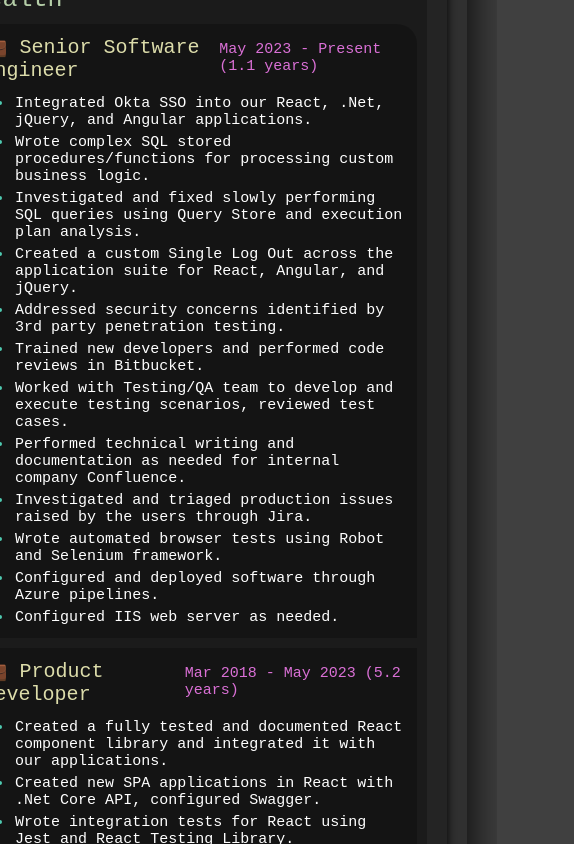
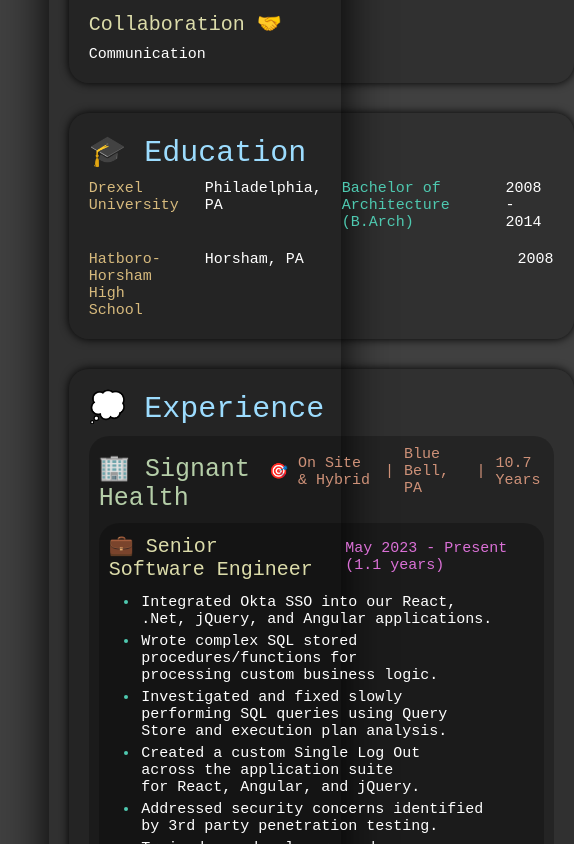
Before and after one commit to steveroof/resume, a React (Vite) app: page / in a window 390 px wide. Shown: the part 880-1724 px from the top of the page, 574 px wide, since content can reach past the window. Built offline with nearby package versions, Linux system fonts and the light colour scheme.

Commit message:
initial responsiveness

```diff
--- a/src/assets/app.css
+++ b/src/assets/app.css
@@ -1,16 +1,21 @@
 .page {
-  max-width: 100rem;
+  max-width: 75vw;
   border-radius: var(--border-radius);
   background-color: var(--color-primary-translucent);
   display: flex;
   flex-direction: column;
   box-shadow: 0 0 5rem var(--color-shadow);
   margin: 3rem;
+  text-wrap: balance;
 
   main {
-    display: flex;
-    flex-direction: column;
+    display: grid;
     gap: 3rem;
     padding: 2rem;
+    grid-template-columns: var(--grid-template-columns);
   }
 }
+
+.mainCard:nth-child(4) {
+  grid-column: span var(--experience-span);
+}
--- a/src/assets/job.css
+++ b/src/assets/job.css
@@ -1,3 +1,9 @@
+.jobList {
+  display: flex;
+  flex-direction: var(--flex-direction);
+  gap: 1rem;
+}
+
 .jobHeading {
   display: flex;
   align-items: baseline;
@@ -8,12 +14,6 @@
 
 .jobHeadingDetails {
   color: var(--color-accent-pink);
-}
-
-.jobList {
-  display: flex;
-  flex-direction: column;
-  gap: 1rem;
 }
 
 .job {
--- a/src/assets/skills.css
+++ b/src/assets/skills.css
@@ -1,9 +1,11 @@
 .skillsGrid {
   display: flex;
+  flex-direction: var(--flex-direction);
   justify-content: space-between;
+  gap: 1rem;
 }
 
-.skillsColumn {
+.skillBlock {
   display: flex;
   flex-direction: column;
   gap: 1rem;
--- a/src/components/App.tsx
+++ b/src/components/App.tsx
@@ -21,6 +21,9 @@
         <MainCard titleText="💻 Skills">
           <Skills skills={skills} />
         </MainCard>
+        <MainCard titleText="🎓 Education">
+          <Education educations={educations} />
+        </MainCard>
         <MainCard titleText="💭 Experience">
           <div className="experience">
             {companies.map((c) => {
@@ -29,9 +32,6 @@
             })}
           </div>
         </MainCard>
-        <MainCard titleText="🎓 Education">
-          <Education educations={educations} />
-        </MainCard>
       </main>
 
       <Footer updateDate={updateDate} />
--- a/src/components/Skills.tsx
+++ b/src/components/Skills.tsx
@@ -7,25 +7,25 @@
 export const Skills: React.FC<ISkillsProps> = ({ skills }) => {
   return (
     <div className="skillsGrid">
-      <section className="skillsColumn">
+      <section className="skillBlock">
         <h4>{`Database 💾`}</h4>
         {skills.database.map((s) => (
           <span key={s}>{s}</span>
         ))}
       </section>
-      <section className="skillsColumn">
+      <section className="skillBlock">
         <h4>{`Backend ⚙️`}</h4>
         {skills.backend.map((s) => (
           <span key={s}>{s}</span>
         ))}
       </section>
-      <section className="skillsColumn">
+      <section className="skillBlock">
         <h4>{`Frontend 🎨`}</h4>
         {skills.frontend.map((s) => (
           <span key={s}>{s}</span>
         ))}
       </section>
-      <section className="skillsColumn">
+      <section className="skillBlock">
         <h4>{`Collaboration 🤝`}</h4>
         {skills.collaboration.map((s) => (
           <span key={s}>{s}</span>
--- a/src/index.css
+++ b/src/index.css
@@ -63,6 +63,15 @@
     --color-accent-yellowgreen: #3c3c3c;
     --color-accent-teal: navy;
   }
+
+  --flex-direction: column;
+  --grid-template-columns: 1fr;
+  --experience-span: 1;
+  @media (min-width: 100rem) {
+    --flex-direction: row;
+    --grid-template-columns: 1fr 1fr 1fr;
+    --experience-span: 3;
+  }
 }
 
 body {
```
